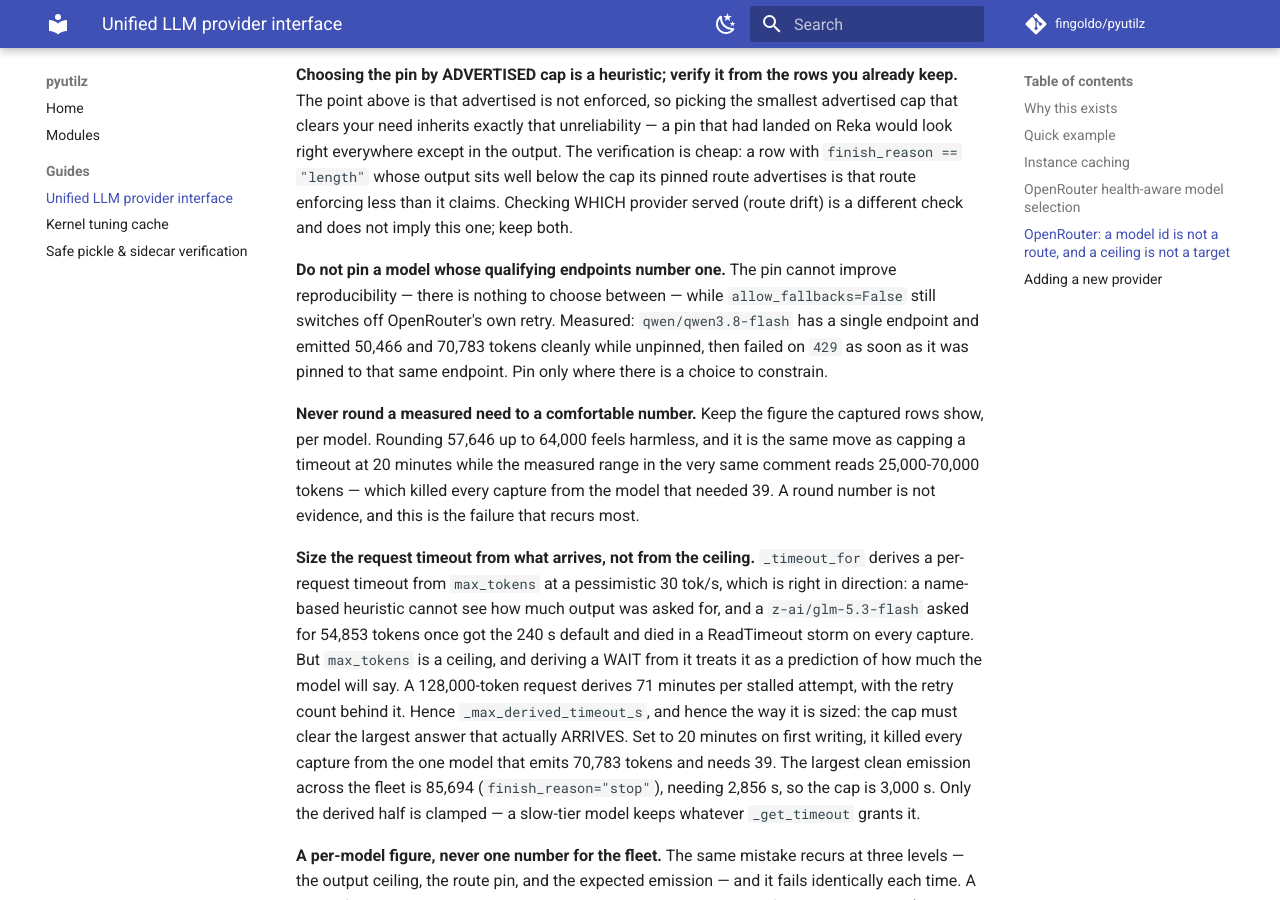
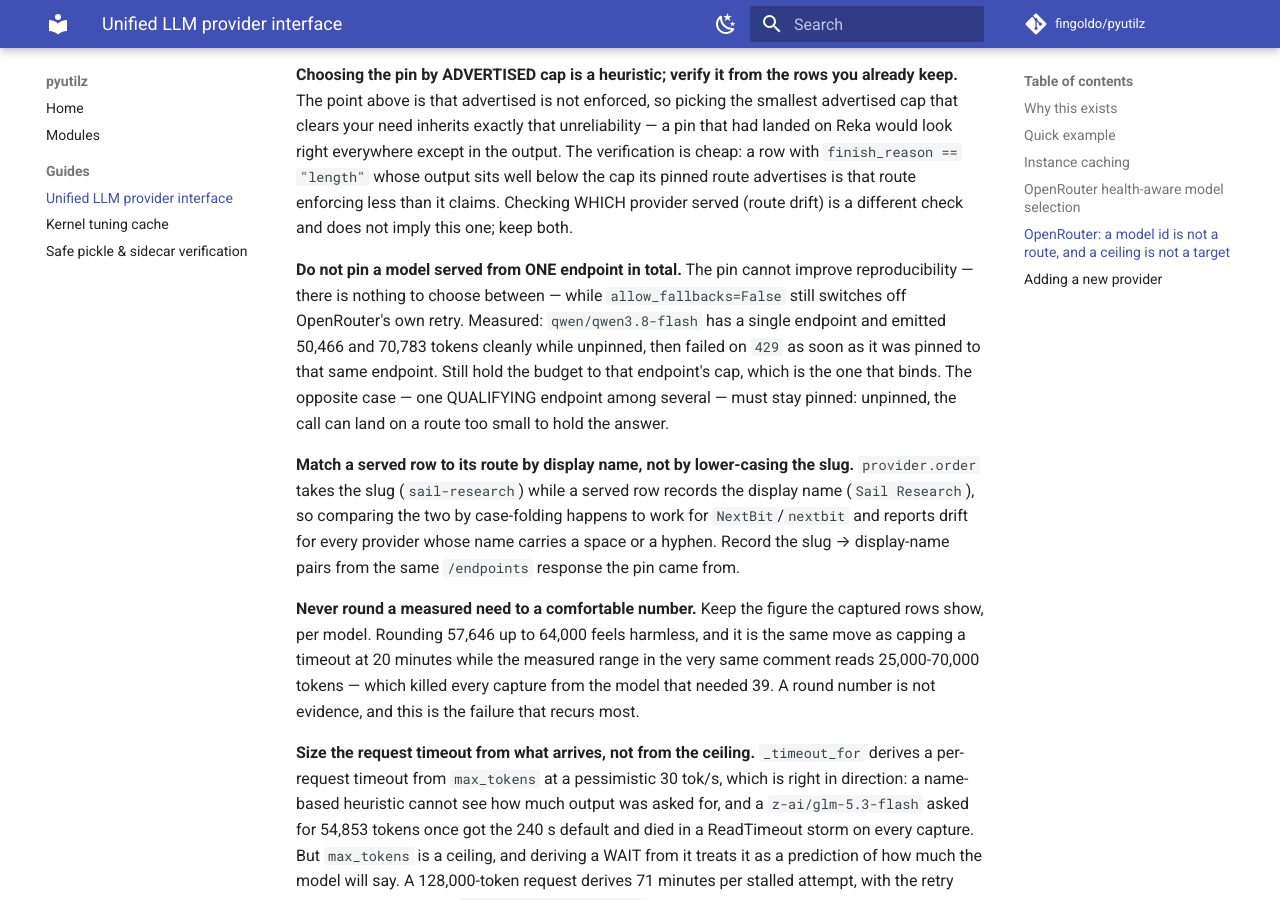
Before and after one commit to fingoldo/pyutilz, an MkDocs documentation site: the page built from docs/guides/llm_providers.md, in a window 1280 px wide and 900 px high, scrolled down 3158 px. Built offline with MkDocs 1.6.1 and Material for MkDocs 9.7.7, drawn with Linux system fonts in a browser that asks for light colours; comment, search, counter and statistics services are not loaded.

Commit message:
docs: pin a single-endpoint model not at all, and match served rows by display name
Two corrections to the OpenRouter routing section, both found by the code that follows it.

The rule "do not pin a model whose qualifying endpoints number one" conflated two cases. A model served from
ONE endpoint in total gains nothing from a pin and loses OpenRouter's own retry - qwen/qwen3.8-flash emitted
50,466 and 70,783 tokens unpinned and died on 429 pinned. But one QUALIFYING endpoint among several is the
opposite case and must stay pinned, or the call can land on a route too small to hold the answer.

And drift checking compared a served row's display name to a pinned slug by lower-casing, which works for
NextBit/nextbit and reports false drift for every provider whose name has a space or a hyphen
("Sail Research" vs "sail-research"). Record the slug to display-name pairs from the same /endpoints response.

```diff
--- a/docs/guides/llm_providers.md
+++ b/docs/guides/llm_providers.md
@@ -96,11 +96,18 @@ the output. The verification is cheap: a row with `finish_reason == "length"` wh
 the cap its pinned route advertises is that route enforcing less than it claims. Checking WHICH provider
 served (route drift) is a different check and does not imply this one; keep both.
 
-**Do not pin a model whose qualifying endpoints number one.** The pin cannot improve reproducibility —
-there is nothing to choose between — while `allow_fallbacks=False` still switches off OpenRouter's own
-retry. Measured: `qwen/qwen3.8-flash` has a single endpoint and emitted 50,466 and 70,783 tokens cleanly
-while unpinned, then failed on `429` as soon as it was pinned to that same endpoint. Pin only where there
-is a choice to constrain.
+**Do not pin a model served from ONE endpoint in total.** The pin cannot improve reproducibility — there
+is nothing to choose between — while `allow_fallbacks=False` still switches off OpenRouter's own retry.
+Measured: `qwen/qwen3.8-flash` has a single endpoint and emitted 50,466 and 70,783 tokens cleanly while
+unpinned, then failed on `429` as soon as it was pinned to that same endpoint. Still hold the budget to that
+endpoint's cap, which is the one that binds. The opposite case — one QUALIFYING endpoint among several —
+must stay pinned: unpinned, the call can land on a route too small to hold the answer.
+
+**Match a served row to its route by display name, not by lower-casing the slug.** `provider.order` takes
+the slug (`sail-research`) while a served row records the display name (`Sail Research`), so comparing the
+two by case-folding happens to work for `NextBit`/`nextbit` and reports drift for every provider whose name
+carries a space or a hyphen. Record the slug → display-name pairs from the same `/endpoints` response the
+pin came from.
 
 **Never round a measured need to a comfortable number.** Keep the figure the captured rows show, per model.
 Rounding 57,646 up to 64,000 feels harmless, and it is the same move as capping a timeout at 20 minutes
```
